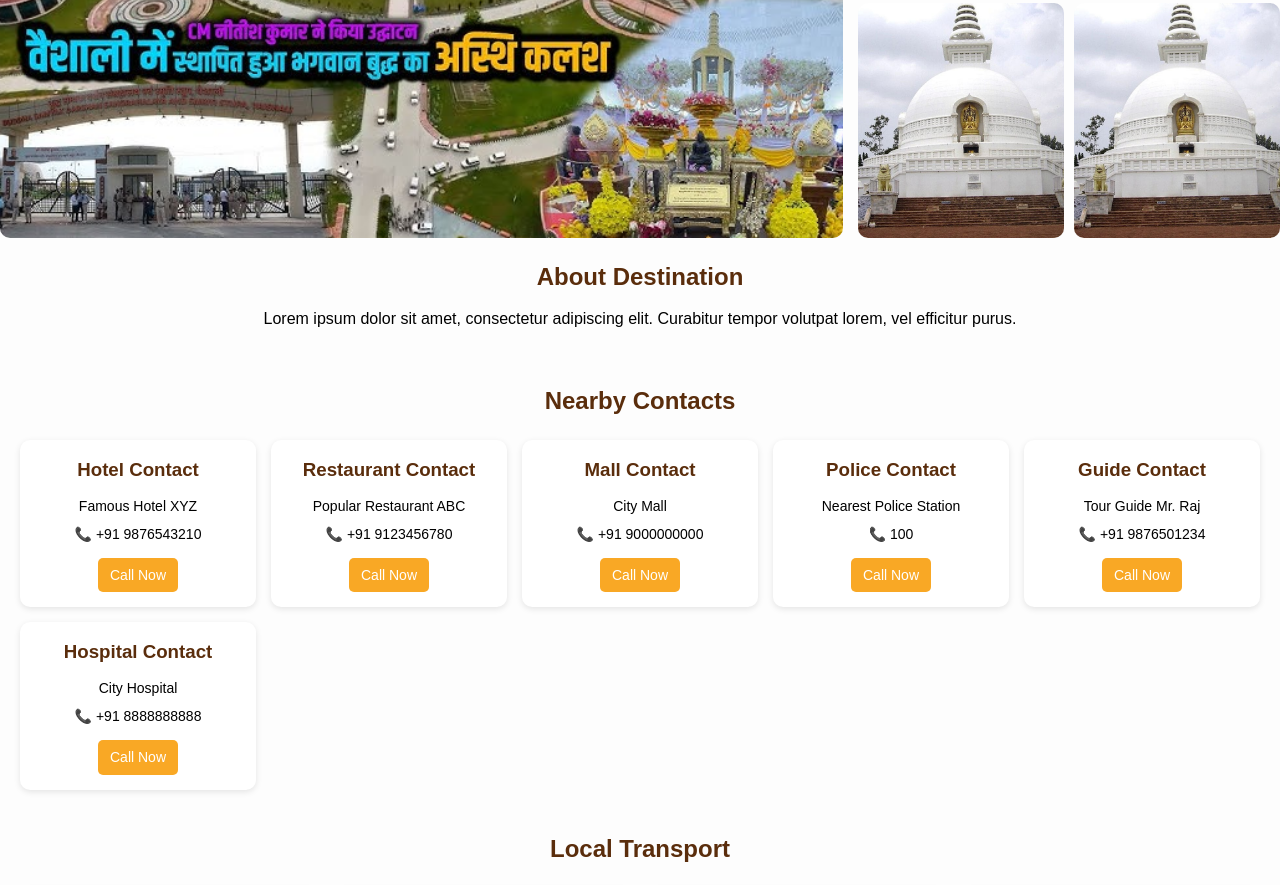
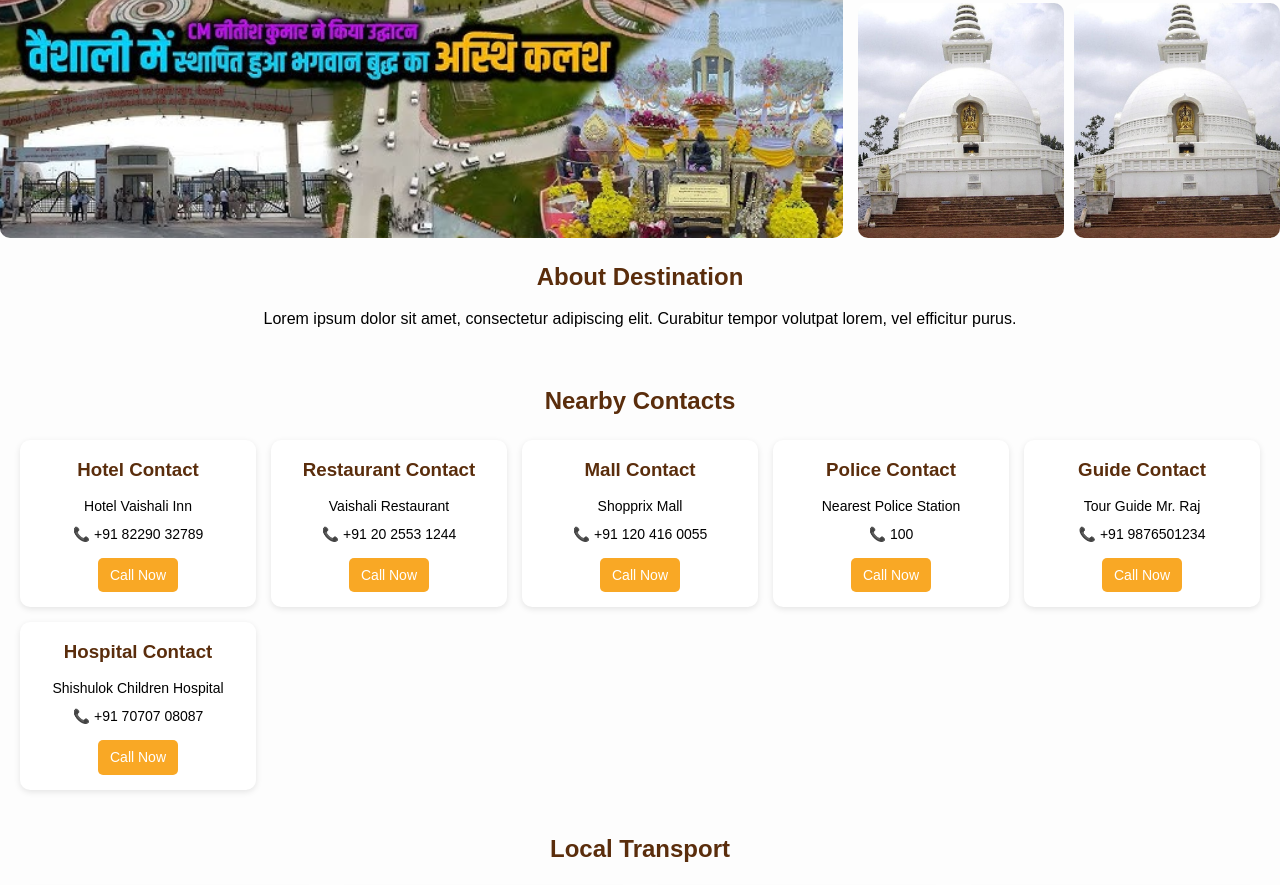
Before and after one commit to amankumar96617/tourist_, a plain HTML site: page html/destnation/vaishali.html in a window 1280 px wide. Shown: the part 304-1189 px from the top of the page. Drawn offline with Linux system fonts and the light colour scheme.

Commit message:
Update vaishali.html

```diff
--- a/html/destnation/vaishali.html
+++ b/html/destnation/vaishali.html
@@ -308,21 +308,21 @@
     <div class="contact-cards">
       <div class="card">
         <h3>Hotel Contact</h3>
-        <p>Famous Hotel XYZ</p>
-        <p>📞 +91 9876543210</p>
-        <a href="tel:+919876543210">Call Now</a>
+        <p>Hotel Vaishali Inn</p>
+        <p>📞 +91 82290 32789</p>
+        <a href="tel:+91 82290 32789">Call Now</a>
       </div>
       <div class="card">
         <h3>Restaurant Contact</h3>
-        <p>Popular Restaurant ABC</p>
-        <p>📞 +91 9123456780</p>
-        <a href="tel:+919123456780">Call Now</a>
+        <p>Vaishali Restaurant</p>
+        <p>📞 +91 20 2553 1244</p>
+        <a href="tel:+91 20 2553 1244">Call Now</a>
       </div>
       <div class="card">
         <h3>Mall Contact</h3>
-        <p>City Mall</p>
-        <p>📞 +91 9000000000</p>
-        <a href="tel:+919000000000">Call Now</a>
+        <p>Shopprix Mall</p>
+        <p>📞 +91 120 416 0055</p>
+        <a href="tel:+91 120 416 0055 ">Call Now</a>
       </div>
       <div class="card">
         <h3>Police Contact</h3>
@@ -338,9 +338,9 @@
       </div>
       <div class="card">
         <h3>Hospital Contact</h3>
-        <p>City Hospital</p>
-        <p>📞 +91 8888888888</p>
-        <a href="tel:+918888888888">Call Now</a>
+        <p>Shishulok Children Hospital</p>
+        <p>📞 +91 70707 08087 </p>
+        <a href="tel:+91 70707 08087 ">Call Now</a>
       </div>
     </div>
   </section>
```
